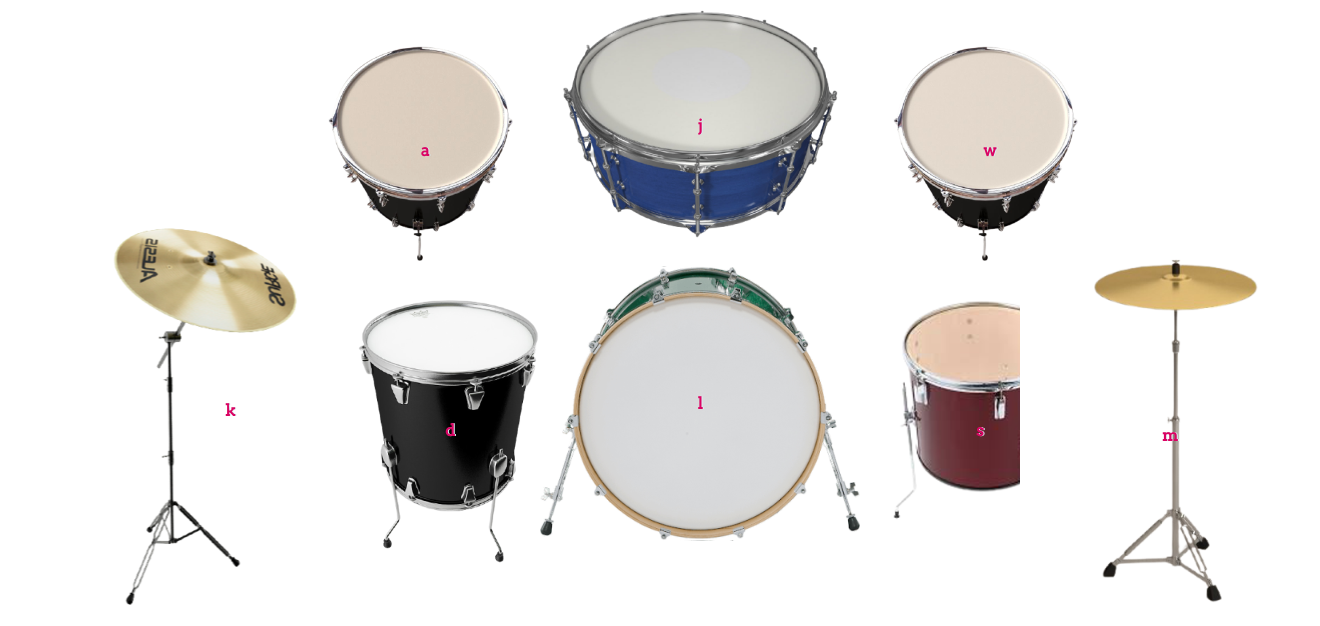
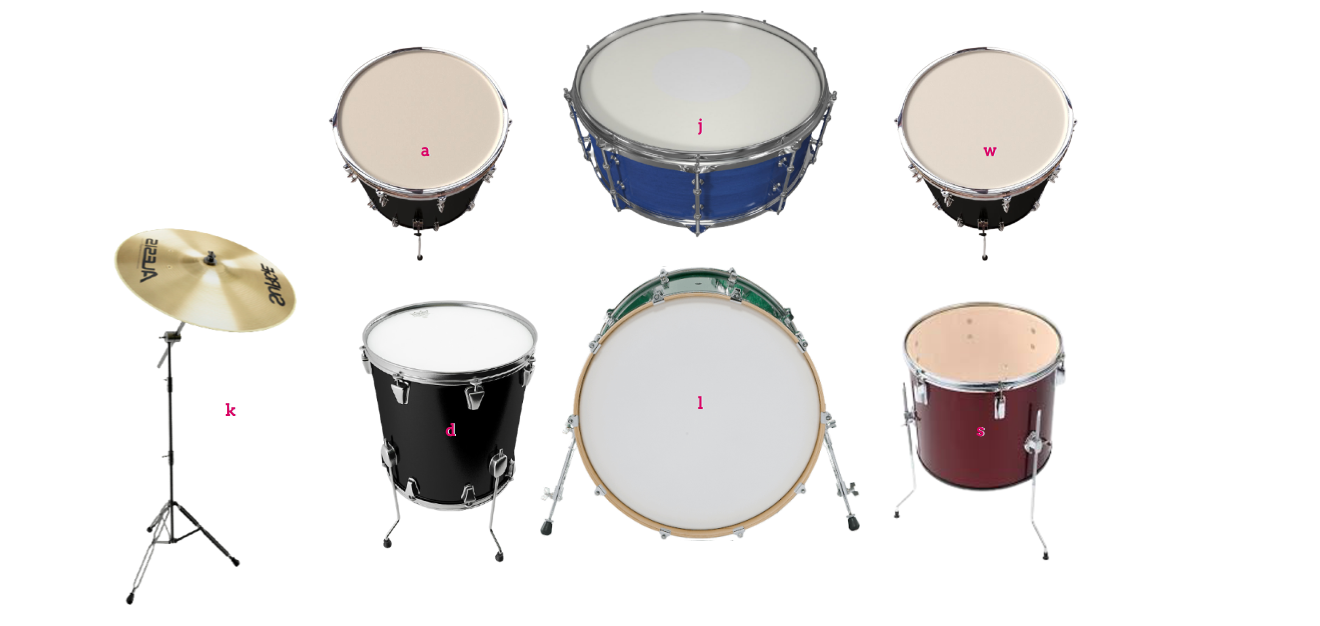
Before and after one commit to Developer-Sudhanshu/Drum-Set-, a plain HTML site: page index.html in a window 1280 px wide. Shown: the part 174-800 px from the top of the page, 1320 px wide, since content can reach past the window. Drawn offline with Linux system fonts and the light colour scheme.

Commit message:
Update index.html

```diff
--- a/index.html
+++ b/index.html
@@ -19,7 +19,6 @@
     <button id="drumdd" class="d drum drumd">d</button>
     <button id="drumjj" class="j drum drumj">j</button>
     <button id="drumll" class="l drum druml">l</button>
-    <button id="drummm" class="m drum drumm">m</button>
 
   </div>
 
```
